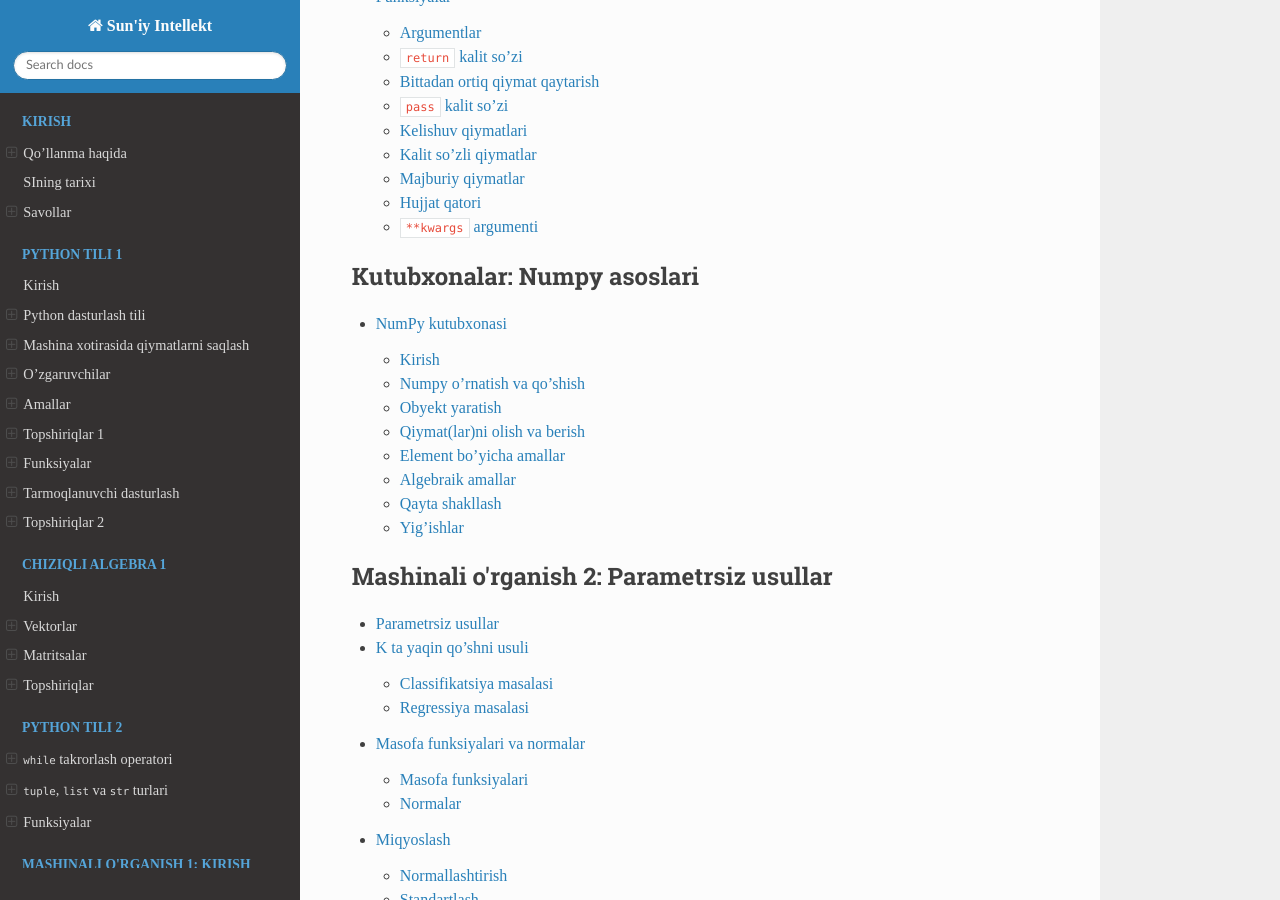
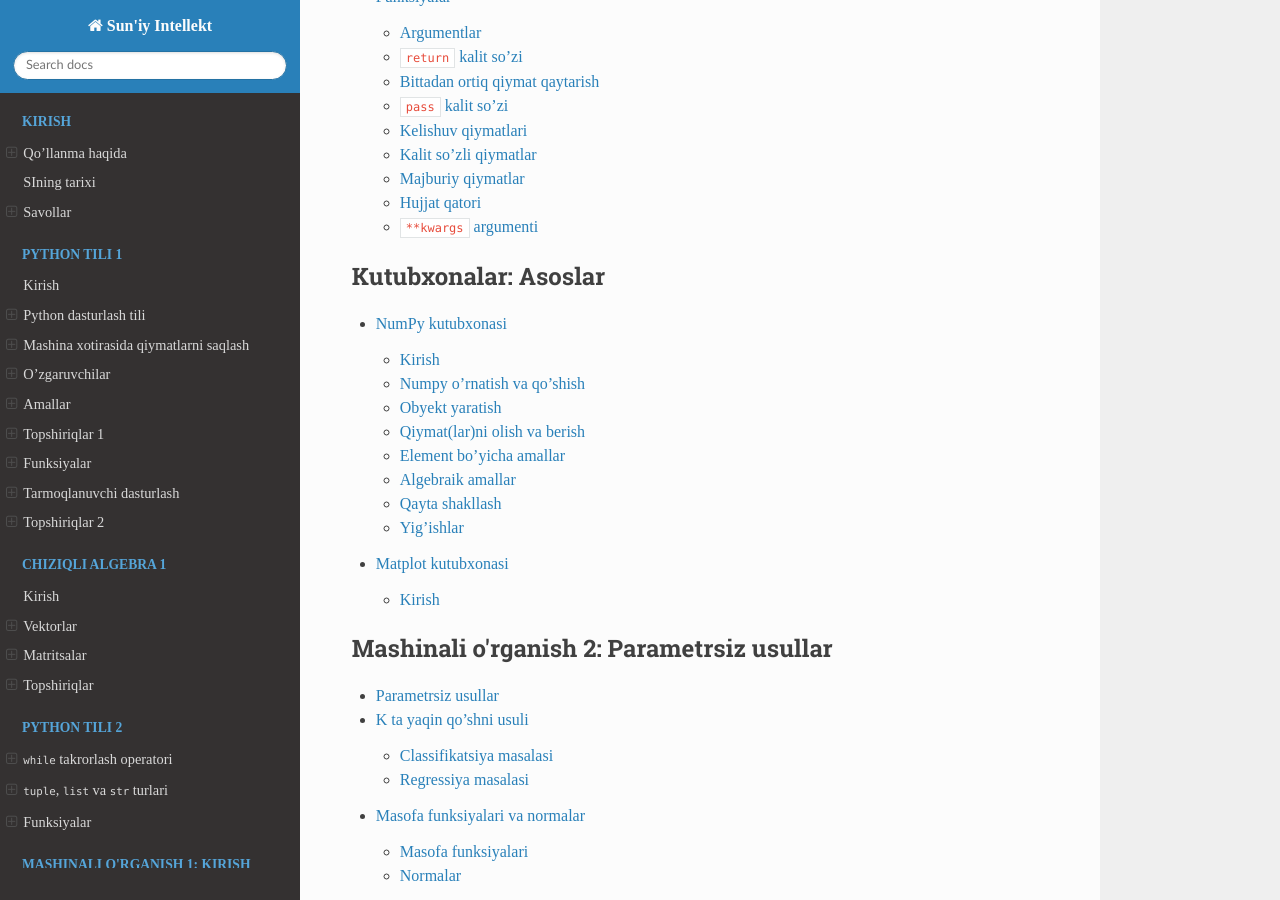
Before and after one commit to MusulmonLolayev/ai-courses, a Sphinx documentation site: the page built from source/index.rst, in a window 1280 px wide and 900 px high, scrolled down 4183 px. Built offline with Sphinx 7.4.7 and the Read the Docs theme 3.1.0, drawn with Linux system fonts in a browser that asks for light colours.

Commit message:
matplotlib added

```diff
--- a/source/index.rst
+++ b/source/index.rst
@@ -84,10 +84,11 @@ Sun'iy Intellekt faniga xush kelibsiz
 
 
 .. toctree::
-   :caption: Kutubxonalar: Numpy asoslari
+   :caption: Kutubxonalar: Asoslar
    :maxdepth: 2
 
    libs1/numpy_lib
+   libs1/matplot_lib
 
 .. toctree::
    :caption: Mashinali o'rganish 2: Parametrsiz usullar
```
Also changed, not shown: source/libs1/matplot_lib.ipynb (added).
